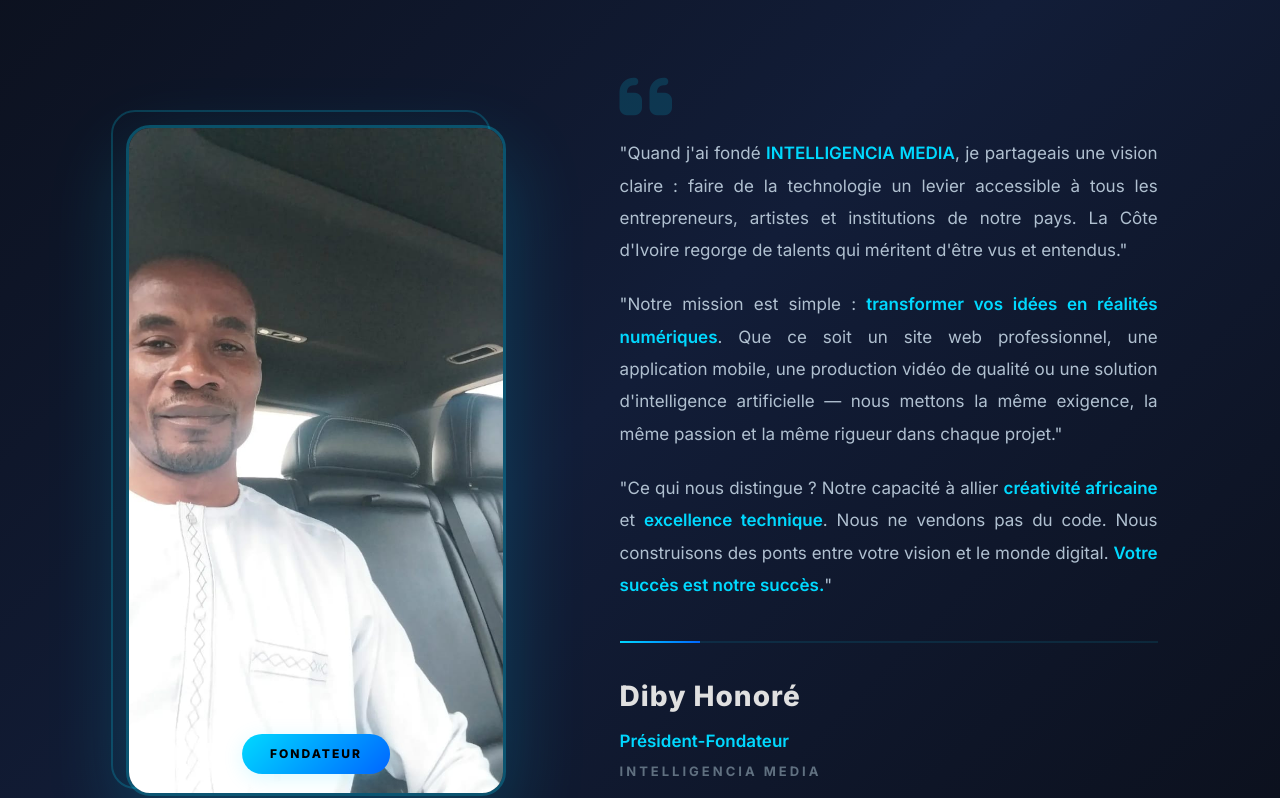
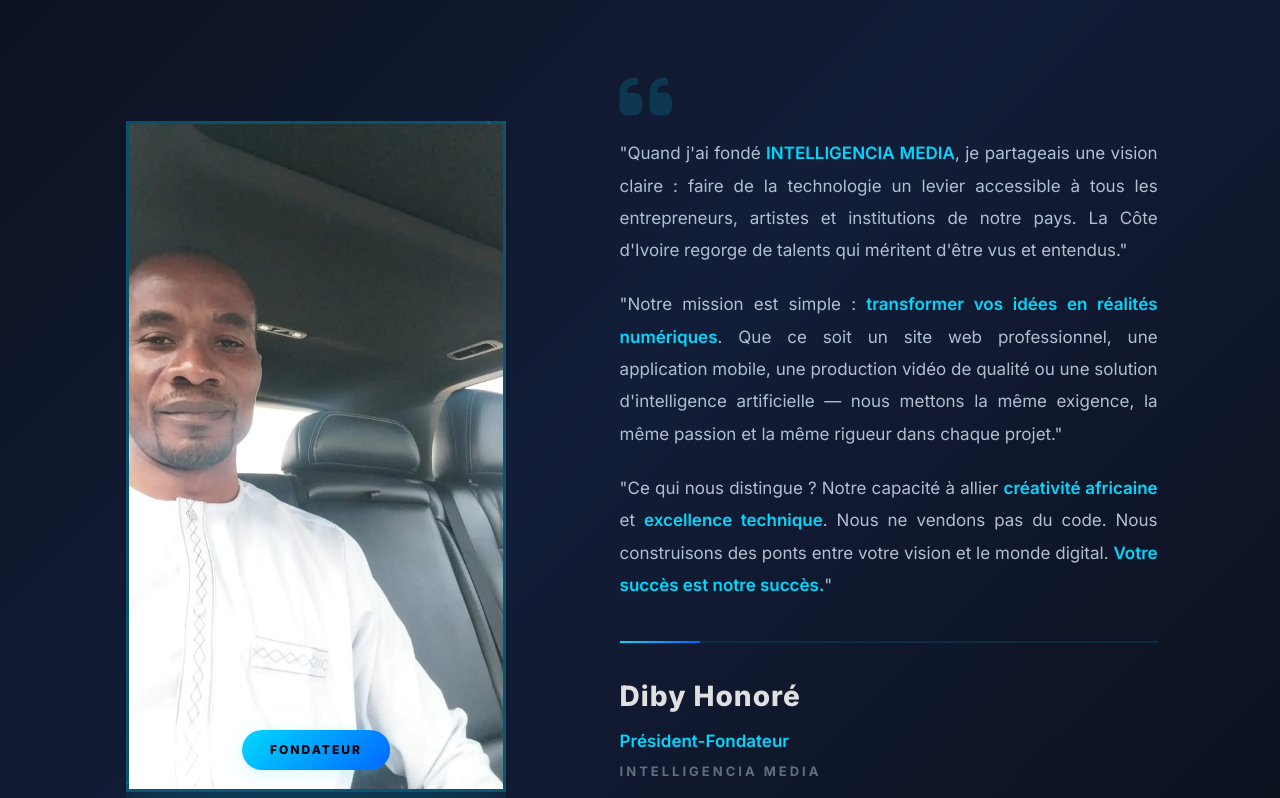
Before and after one commit to ARAVNA/imedia_github.github.io, a plain HTML site: page index.html in a window 1280 px wide. Shown: the part 4602-5400 px from the top of the page. Drawn offline with Linux system fonts and the light colour scheme.

Commit message:
Update index.html

```diff
--- a/index.html
+++ b/index.html
@@ -589,12 +589,11 @@
       z-index: 1;
     }
     .founder-photo { position: relative; text-align: center; }
-    .founder-photo-wrapper { position: relative; display: inline-block; }
+    .founder-photo-wrapper { position: relative; display: inline-block;overflow: hidden; }
     .founder-photo img {
       width: 100%;
       max-width: 380px;
-      border-radius: 24px;
-      box-shadow: 0 30px 80px rgba(0, 217, 255, 0.2);
+            box-shadow: 0 30px 80px rgba(0, 217, 255, 0.2);
       border: 3px solid rgba(0, 217, 255, 0.3);
       transition: all 0.5s ease;
     }
```
